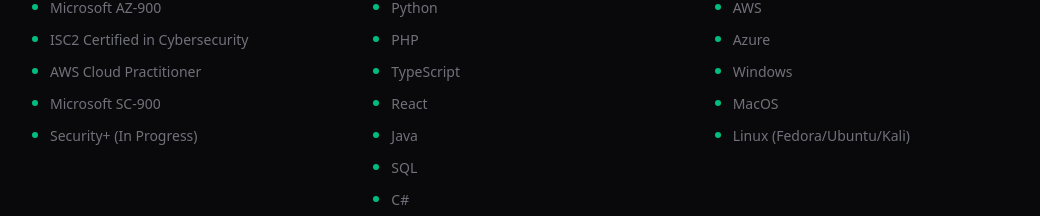
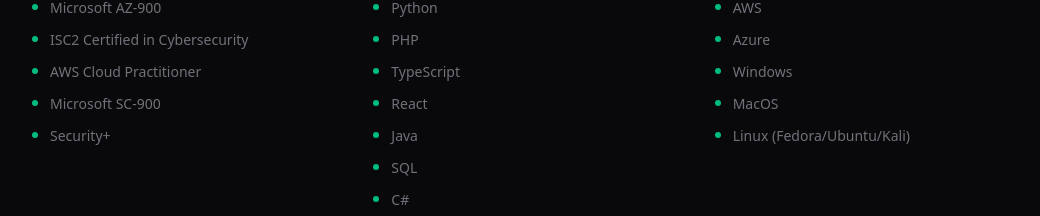
Before and after one commit to rufarog/my-portfolio, a React (Vite) app: page / in a window 1280 px wide. Shown: the part 1016-1232 px from the top of the page, without its empty margins (120-1160 px from the left). Built offline with nearby package versions, Linux system fonts and the light colour scheme.

Commit message:
Updated intro and certs

```diff
--- a/src/components/About.tsx
+++ b/src/components/About.tsx
@@ -7,7 +7,7 @@
         "ISC2 Certified in Cybersecurity",
         "AWS Cloud Practitioner",
         "Microsoft SC-900", // Fixed typo here
-        "Security+ (In Progress)",
+        "Security+",
         // "AWS Certified Solutions Architect (In Progress)",
         // "Cisco Certificate in Ethical Hacking (In Progress)"
       ]
```
